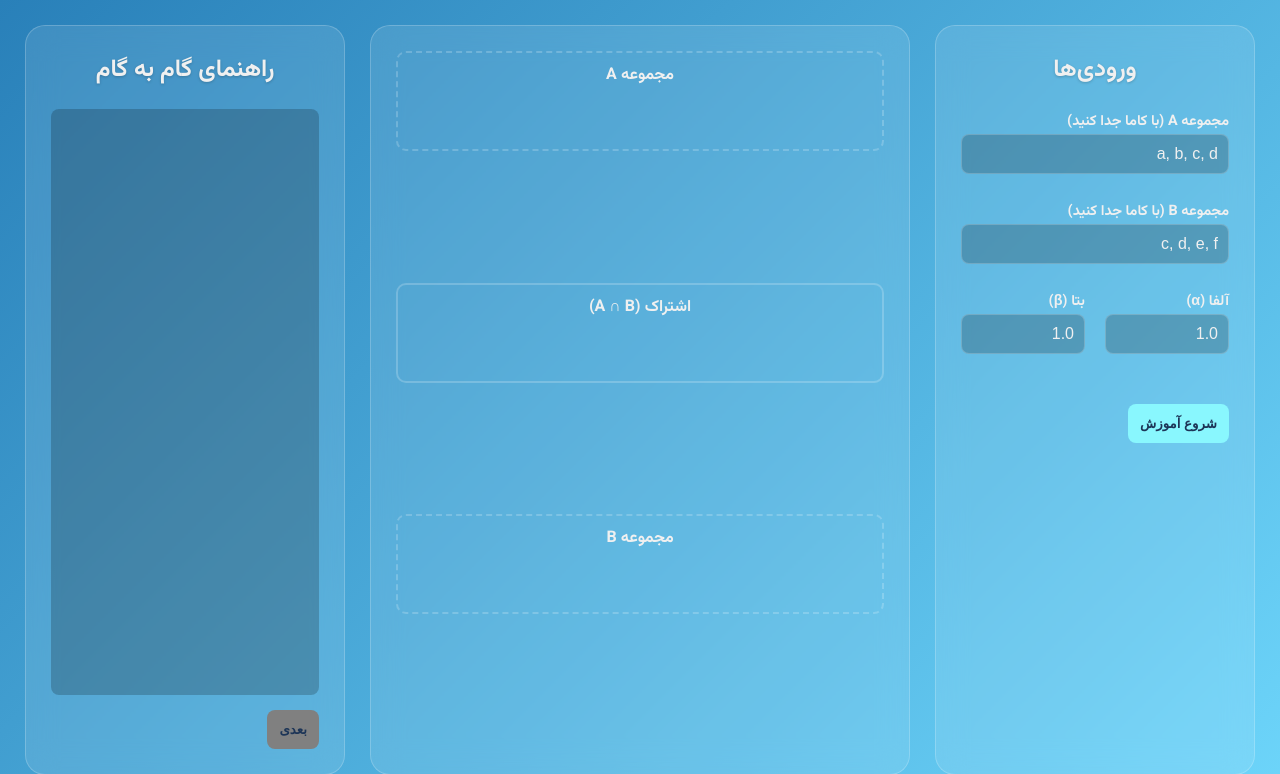
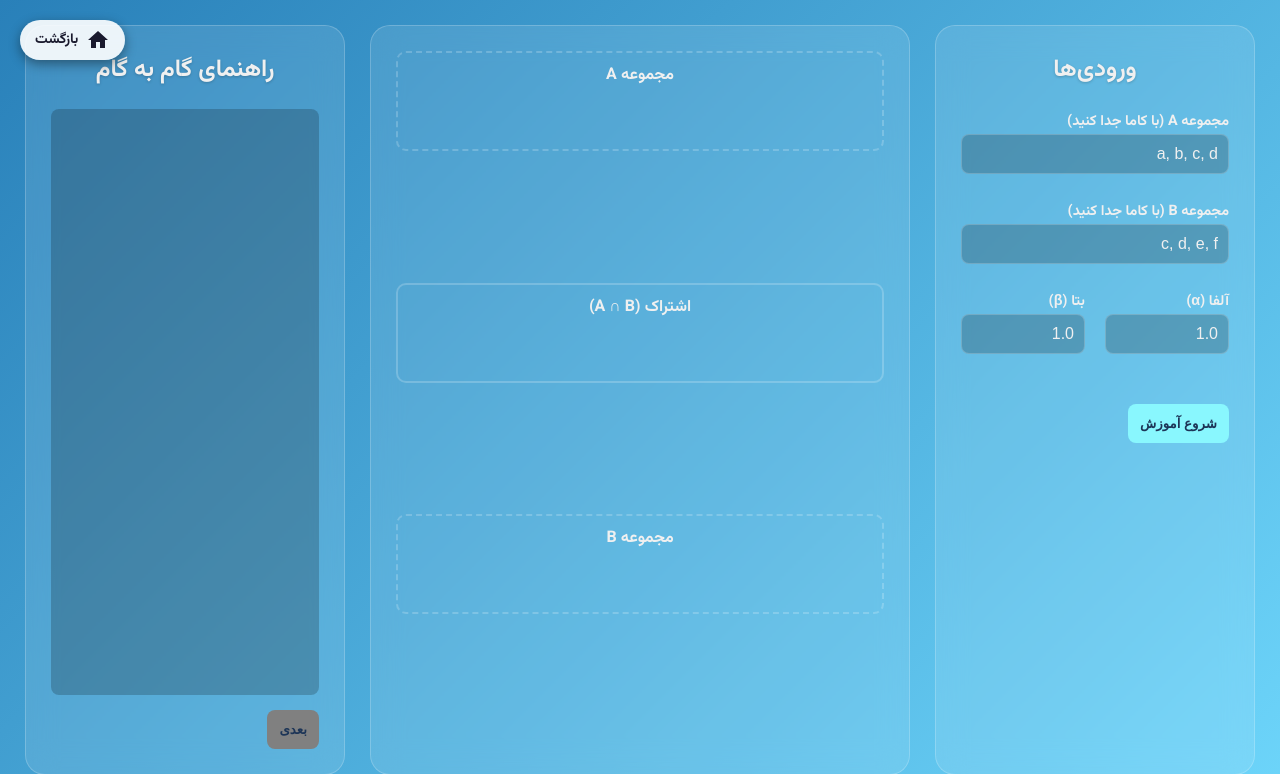
Before and after one commit to iCaptainAmir/tversky-index-app, a Flask app: page / in a window 1280 px wide. Shown: the top 774 px of the page. Run offline with Flask 3, Linux system fonts and the light colour scheme.

Commit message:
Add back to main site button

```diff
--- a/templates/index.html
+++ b/templates/index.html
@@ -36,9 +36,48 @@
         #log-output { flex-grow: 1; background: rgba(0,0,0,0.2); border-radius: 8px; padding: 15px; line-height: 1.8; overflow-y: auto; }
         #log-output div { padding: 8px; border-bottom: 1px solid rgba(255,255,255,0.1); transition: all 0.3s; }
         .tutorial-nav { display: flex; justify-content: space-between; margin-top: 15px; }
+        /* ================= Style for Back to Main Site Button ================= */
+        #back-to-main-site-btn {
+            position: fixed; /* شناور و ثابت ماندن دکمه */
+            top: 20px;
+            left: 20px;
+            z-index: 1000; /* اطمینان از اینکه روی همه عناصر باشد */
+
+            background-color: rgba(255, 255, 255, 0.9);
+            color: #1a1a2e; /* رنگ متن تیره برای خوانایی */
+
+            display: flex;
+            align-items: center;
+            padding: 8px 15px;
+            border-radius: 30px;
+
+            text-decoration: none;
+            font-weight: bold;
+            font-size: 14px;
+
+            box-shadow: 0 4px 12px rgba(0, 0, 0, 0.4);
+            transition: all 0.3s ease;
+        }
+
+        #back-to-main-site-btn svg {
+            margin-left: 8px; /* فاصله آیکون از متن */
+        }
+
+        #back-to-main-site-btn:hover {
+            transform: translateY(-2px); /* کمی بالا رفتن هنگام هاور */
+            box-shadow: 0 6px 16px rgba(0, 0, 0, 0.5);
+            background-color: white;
+        }
+        /* =================================================================== */
     </style>
 </head>
 <body>
+    <a href="https://algorithm.yawar.ir/developer/shoaibi" id="back-to-main-site-btn" title="بازگشت به سایت اصلی">
+    <svg xmlns="http://www.w3.org/2000/svg" viewBox="0 0 24 24" fill="currentColor" width="24" height="24">
+        <path d="M10 20v-6h4v6h5v-8h3L12 3 2 12h3v8h5z"/>
+    </svg>
+    <span>بازگشت</span>
+</a>
     <div class="dashboard">
         <div class="input-panel panel">
             <h2>ورودی‌ها</h2>
```
